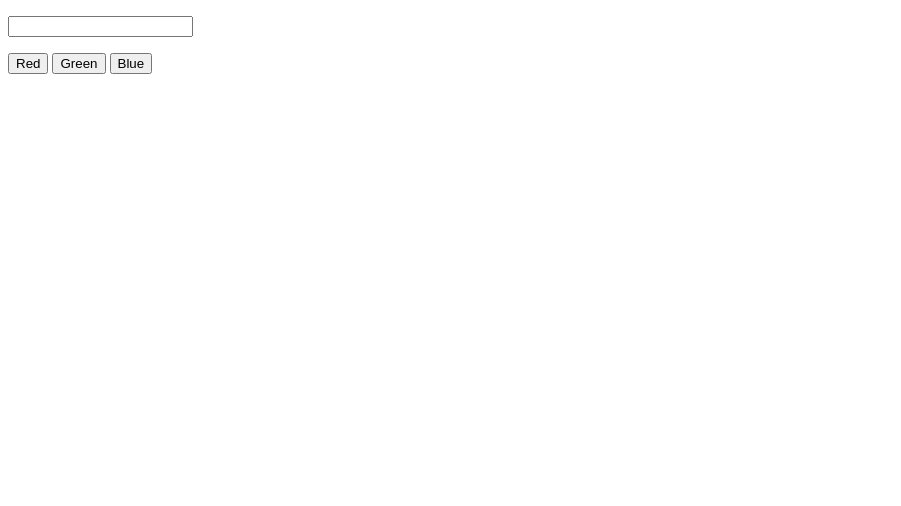
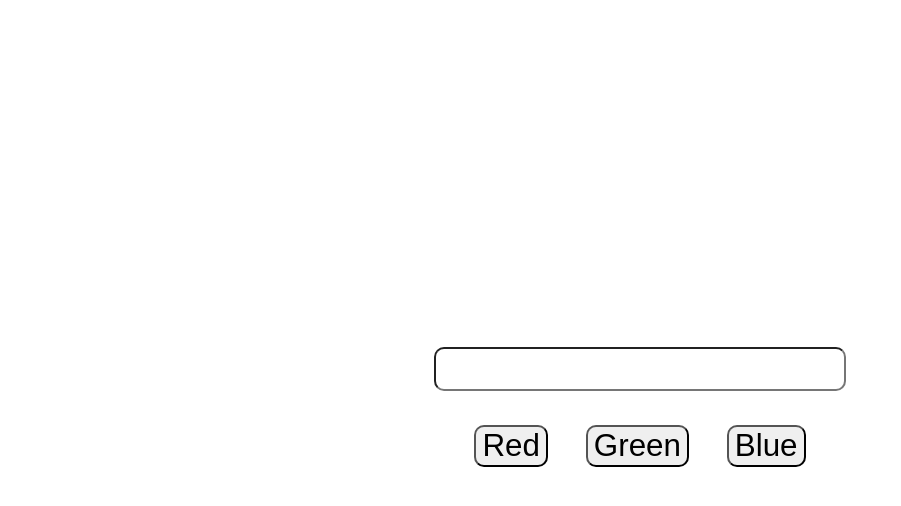
Before and after one commit to adhish-bahl/levelOne-Practice, a plain HTML site: page Question4/index.html in a window 1280 px wide. Shown: the whole page, without its empty margins (0-901 px from the left). Drawn offline with Linux system fonts and the light colour scheme.

Commit message:
Q4-CSS Done

```diff
--- a/Question4/index.html
+++ b/Question4/index.html
@@ -4,6 +4,7 @@
     <meta charset="UTF-8">
     <meta http-equiv="X-UA-Compatible" content="IE=edge">
     <meta name="viewport" content="width=device-width, initial-scale=1.0">
+    <link rel="stylesheet" href="style.css">
     <title>NeoG Camp</title>
 </head>
 <body>
@@ -11,7 +12,7 @@
         <p class="inputPara">
             <input type="text" name="input" id="input">
         </p>
-        <p class="buttions">
+        <p class="buttons">
             <button type="submit" id="red">Red</button>
             <button type="submit" id="green">Green</button>
             <button type="submit" id="blue">Blue</button>
--- a/Question4/style.css
+++ b/Question4/style.css
@@ -0,0 +1,21 @@
+* {
+    font-size: 1.4rem;
+    border-radius: 10px;
+}
+
+body {
+    display: flex;
+    flex-direction: column;
+    justify-content: center;
+    align-items: center;
+    height: 100vh;
+}
+
+.buttons , input {
+    text-align: center;
+    padding: 2px;
+}
+
+.buttons button{
+    margin: 0px 15px;
+}
```
